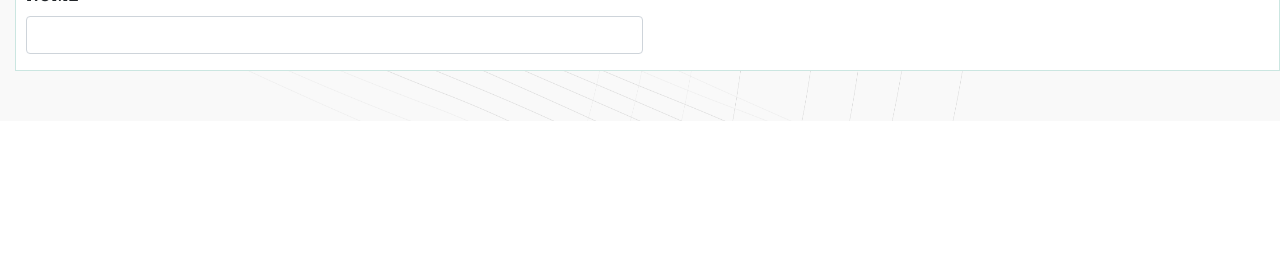
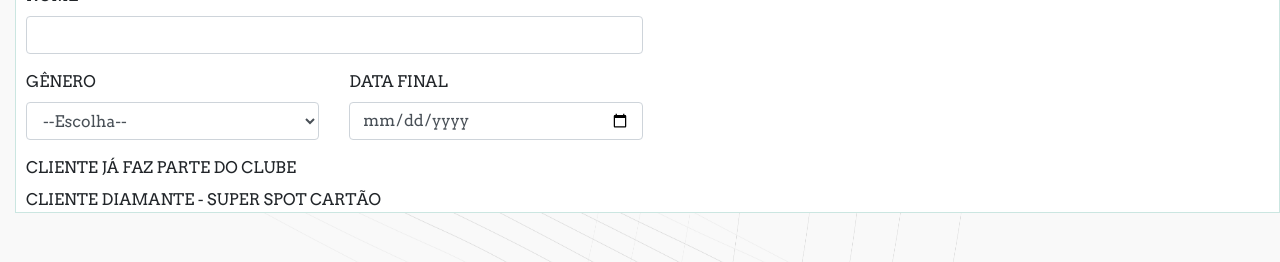
Before and after one commit to WellHarper/emprestimo-page, a React (Create React App) app: page / in a window 1280 px wide. Shown: the part 673-935 px from the top of the page. Before the commit the page ends 800 px from the top, so only its background shows below. Built offline with nearby package versions, Linux system fonts and the light colour scheme.

Commit message:
cria finaliza formulario lado direito

```diff
--- a/src/App.js
+++ b/src/App.js
@@ -20,17 +20,17 @@
       <Row className="options">
         <Col md={6}>
           <Row>
-            <Col md className="option">
+            <Col className="option">
               <Form.Check inline type="radio" id="check" name="option"/>
               <img className="icon" src='./new.svg'/>
               NOVO REGISTRO
             </Col>
-          <Col md className="option">
+          <Col className="option">
             <Form.Check inline type="radio" id="check" name="option"/>
             <img className="icon"  src="./report.svg"/>
             RELATÓRIO
           </Col>
-          <Col md className="option">
+          <Col className="option">
             <Form.Check inline type="radio" id="check" name="option"/>
             <img className="icon" src='./control.svg' />
           CONTROLE
@@ -70,12 +70,41 @@
               </Form.Group>
               </Col>
             </Row>
+            <Row>
+              <Col md={6}>
+              <Form.Group>
+                <Form.Label>
+                  GÊNERO
+                </Form.Label>
+                <Form.Control as="select">
+                  <option selected disabled>--Escolha--</option>
+                  <option>Masculino</option>
+                  <option>Feminino</option>
+                </Form.Control>
+              </Form.Group>
+              </Col>
+              <Col md={6}>
+              <Form.Group>
+                  <Form.Label className="lab">DATA FINAL</Form.Label>
+                  <Form.Control type="date"/>
+                </Form.Group>
+              </Col>
+            </Row>
+            <Row>
+              <Col>
+                <label>
+                      CLIENTE JÁ FAZ PARTE DO CLUBE
+                </label>
+                </Col>
+            </Row>
+            <Row>
+              <Col>
+              <span></span>
+              <span>CLIENTE DIAMANTE - SUPER SPOT CARTÃO</span>
+              </Col>
+            </Row>
           </Form>
         </Col>
-        <Col md={6}>
-
-        </Col>
-
         </Row>
       </div>
 
```
